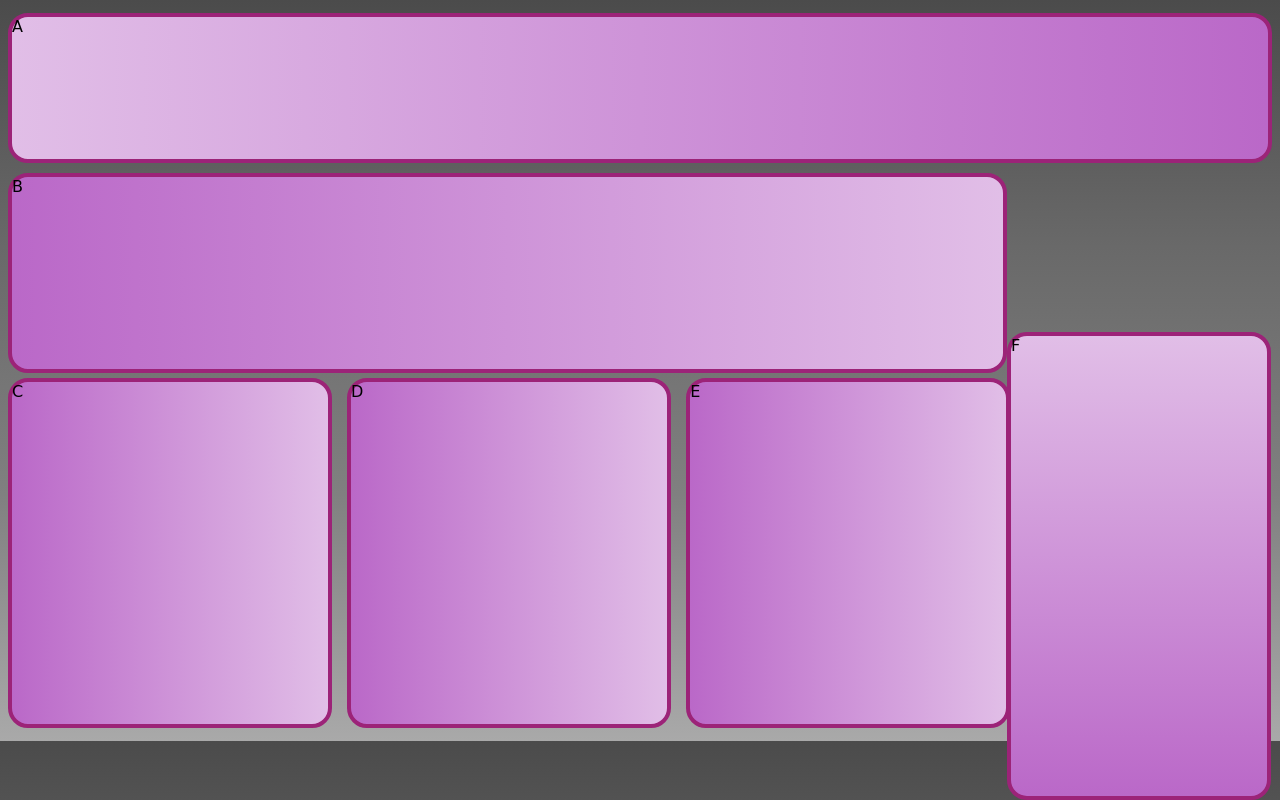
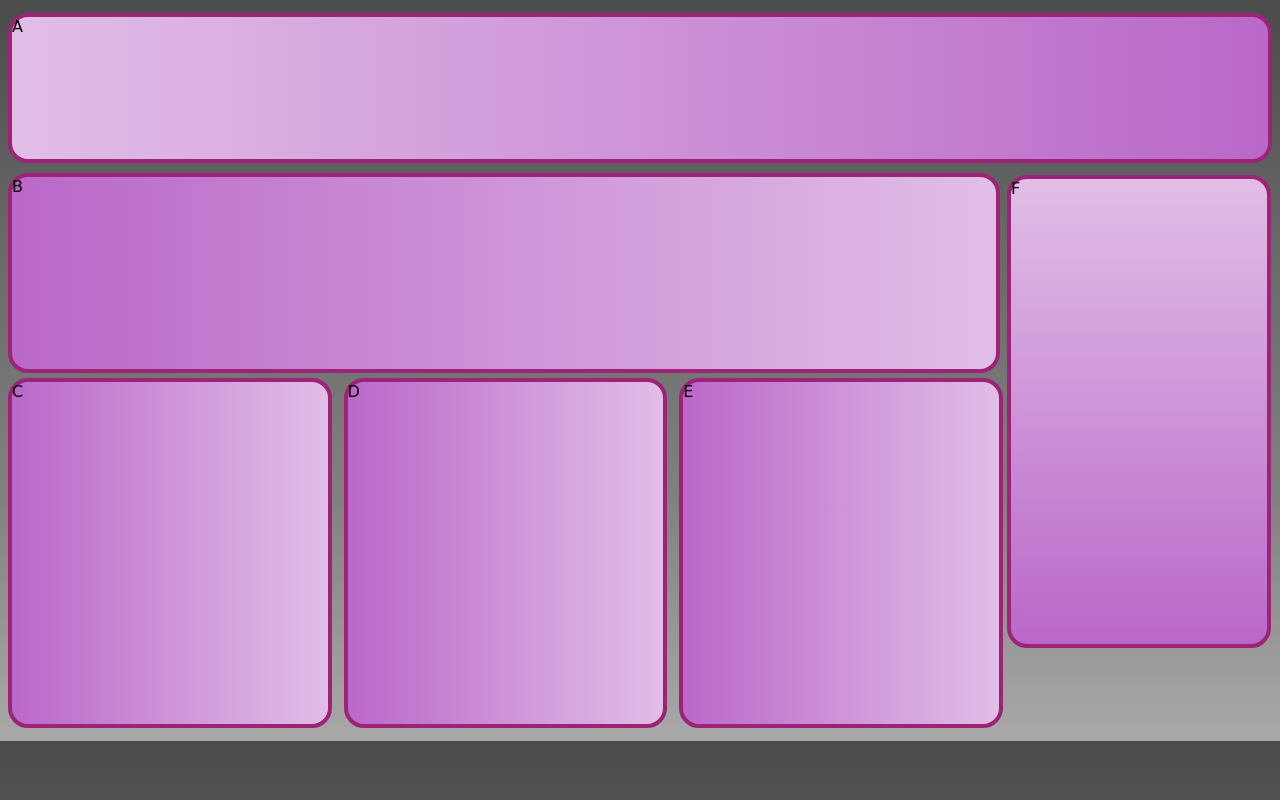
Before and after one commit to JLondo321/Quiz2PW, a plain HTML site: page index.html in a window 1280 px wide. Drawn offline with Linux system fonts and the light colour scheme.

Commit message:
Se ajustan los estilos

```diff
--- a/styles.css
+++ b/styles.css
@@ -21,7 +21,7 @@ body {
 
   #SecondContainer {
     height: 200px;
-    width: 79%;
+    width: 78.5%;
     background: linear-gradient(to left,#e1bee7, #ce93d8, #ba68c8);
     margin: 5px 0;
     border-radius: 20px;
@@ -39,7 +39,7 @@ body {
     height: 350px;
     width: 25.6%;
     background: linear-gradient(to left,#e1bee7, #ce93d8, #ba68c8);
-    margin-right: 15.5px;
+    margin-right: 12px;
     margin-bottom: 5px;
     border-radius: 20px;
     box-sizing: border-box;
@@ -48,10 +48,10 @@ body {
 
   #SideContainer {
     position: absolute;
-    bottom: 0px;
+    top: 175px;
     right: 9px;
     width: 20%;
-    height: 460px;
+    height: 465px;
     border-radius: 20px;
     border: 4px solid rgb(156, 35, 120);
     background: linear-gradient(to bottom,#e1bee7, #ce93d8, #ba68c8);
```
